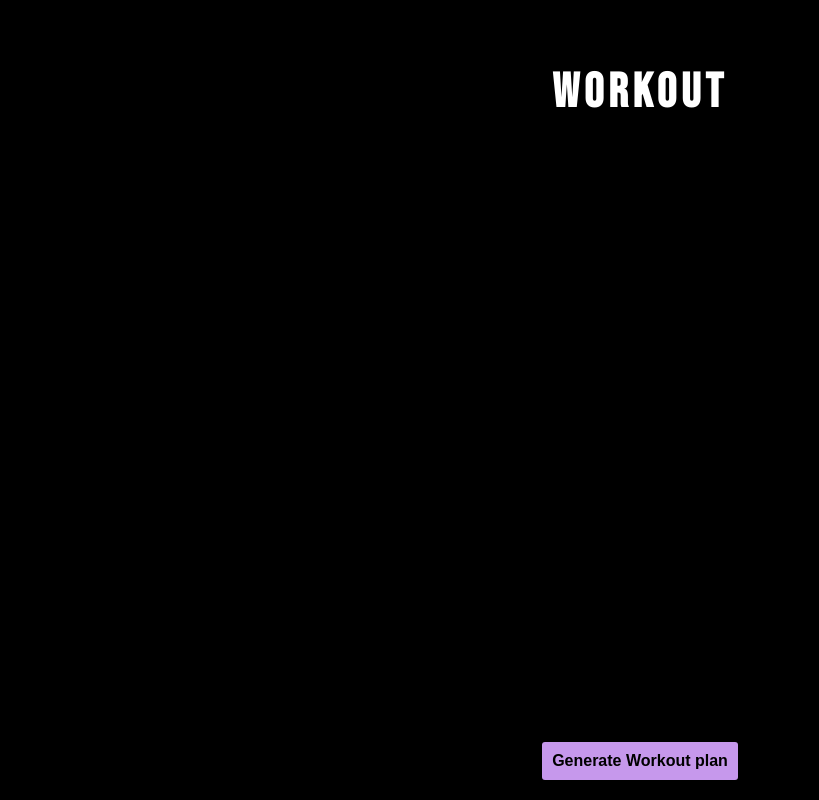
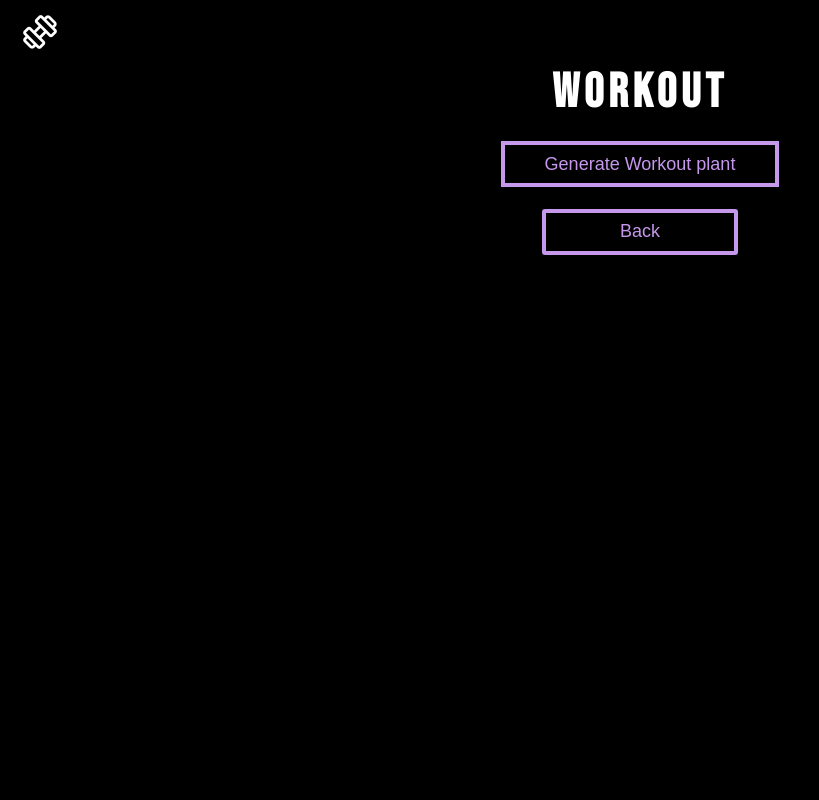
Before and after one commit to b21tilbe/Examensarbete-MongoD-vs-MySQL, a PHP site: page /workout.php in a window 1280 px wide. Shown: the whole page, without its empty margins (0-819 px from the left). Run offline with PHP 8.4, Linux system fonts and the light colour scheme; some web fonts are replaced.

Commit message:
Update workout.php
Updated so that the header works accordingly and styling of the buttons

```diff
--- a/workout.php
+++ b/workout.php
@@ -1,11 +1,14 @@
 <!DOCTYPE html>
-<html lang="en">
+<html>
   <head>
-    <meta charset="UTF-8">
+    <title>Workout</title>
+    <meta charset="utf-8">
     <meta name="viewport" content="width=device-width, initial-scale=1.0">
-    <title>Workout</title>
     <link rel="stylesheet" href="FinalProject.css">
+    <link rel="stylesheet" href="https://cdnjs.cloudflare.com/ajax/libs/font-awesome/6.0.0-beta2/css/all.min.css" integrity="sha512-YWzhKL2whUzgiheMoBFwW8CKV4qpHQAEuvilg9FAn5VJUDwKZZxkJNuGM4XkWuk94WCrrwslk8yWNGmY1EduTA==" crossorigin="anonymous" referrerpolicy="no-referrer" />
+    <link rel="stylesheet" href="https://fonts.googleapis.com/css2?family=Material+Symbols+Outlined:opsz,wght,FILL,GRAD@24,400,0,0">
     <script src="https://ajax.googleapis.com/ajax/libs/jquery/3.5.1/jquery.min.js"></script>
+  </head>
   <style>
     body {
       font-family: sans-serif;
@@ -31,7 +34,8 @@
       margin-top: 20px;
     }
 
-        th, td {
+    th,
+    td {
       padding: 8px;
       text-align: left;
       border: none;
@@ -46,20 +50,6 @@
       background-color: #f5f5f5
     }
 
-        #getRandomExercises {
-            display: block;
-            text-align: center;
-            margin: auto;
-            margin-top: auto;
-            margin-bottom: 20px;
-            padding: 10px;
-            font-size: 1rem;
-            font-weight: 600;
-            background-color: rgb(198, 152, 236);
-            border: none;
-            border-radius: 3px;
-        }
-
     h2 {
       margin-top: 4rem;
       text-align: center;
@@ -69,27 +59,112 @@
     }
 
     h3 {
-            margin-top: .4rem;
-            text-align: center;
+      margin-left: 1.4rem;
+      margin-top: 1.5rem;
       font-family: "Bebas Neue";
-            letter-spacing: 2px;
+      letter-spacing: 5px;
       font-size: 1.4rem;
     }
 
+    #Back {
+      display: block;
+      text-align: center;
+      margin: auto;
+      margin-top: .1rem;
+      margin-bottom: 20px;
+      padding: 10px;
+      font-size: 1rem;
+      font-weight: 600;
+      background-color: rgb(198, 152, 236);
+      border: none;
+      border-radius: 3px;
+      width: 12.2rem;
+    }
+
+    #Back a {
+      color: black;
+      text-decoration: none;
+    }
+
+    #getRandomExercises,
+    #Back {
+      border: none;
+      display: block;
+      position: relative;
+      padding: 0.7em 2.4em;
+      font-size: 18px;
+      background: transparent;
+      cursor: pointer;
+      user-select: none;
+      overflow: hidden;
+      color: rgb(198, 152, 236);
+      z-index: 1;
+      font-family: inherit;
+      font-weight: 500;
+    }
+
+    #getRandomExercises span,
+    #Back span {
+      position: absolute;
+      left: 0;
+      top: 0;
+      width: 100%;
+      height: 100%;
+      background: transparent;
+      z-index: -1;
+      border: 4px solid rgb(198, 152, 236);
+    }
+
+    #Back a {
+      text-decoration: none;
+      color: rgb(198, 152, 236);
+    }
   </style>
+  <body>
+    <header>
+      <nav>
+        <ul class="nav-bar">
+          <li class="smallLogo">
+            <a href="loggedIn.php">
+              <span id="miniLogo" class="material-symbols-outlined">exercise</span>
+            </a>
+          </li>
+          <input type="checkbox" id="check">
+          <span class="menu">
+            <li>
+              <a href="loggedIn.php">Home</a>
+            </li>
+            <li>
+              <a href="program.php">Program</a>
+            </li>
+            <li>
+              <a href="profile.php">Profile</a>
+            </li>
+            <li>
+              <a href="FinalProject.php">Log out</a>
+            </li>
+            <label for="check" class="close-menu">
+              <i class="fas fa-times"></i>
+            </label>
+          </span>
+          <label for="check" class="open-menu">
+            <i class="fas fa-bars"></i>
+          </label>
+        </ul>
+      </nav>
+    </header>
     <script>
       function saveSelection(selection) {
         localStorage.setItem('selectedCard', selection);
         window.location.href = 'workout.php';
       }
-
-        $(document).ready(function(){
-            $("#getRandomExercises").click(function(){
+      $(document).ready(function() {
+        $("#getRandomExercises").click(function() {
           var selectedValue = localStorage.getItem('selectedCard');
           console.log(selectedValue);
           $.ajax({
             url: "get_random_exercises.php?selected_card=" + selectedValue,
-                    success: function(result){
+            success: function(result) {
               $("#exerciseTable").html(result);
             }
           });
@@ -97,9 +172,17 @@
       });
     </script>
     </head>
-<body>
     <h2>Workout</h2>
     <div id="exerciseTable"></div>
-    <button id="getRandomExercises">Generate Workout plan</button>
+    <div class="button-container">
+      <button id="getRandomExercises">Generate Workout plant <span></span>
+      </button>
+    </div>
+    <div class="button-container">
+      <button id="Back">
+        <a href="program.php">Back</a>
+        <span></span>
+      </button>
+    </div>
   </body>
 </html>
```
Lines whose indentation alone changed are shown as unchanged.
